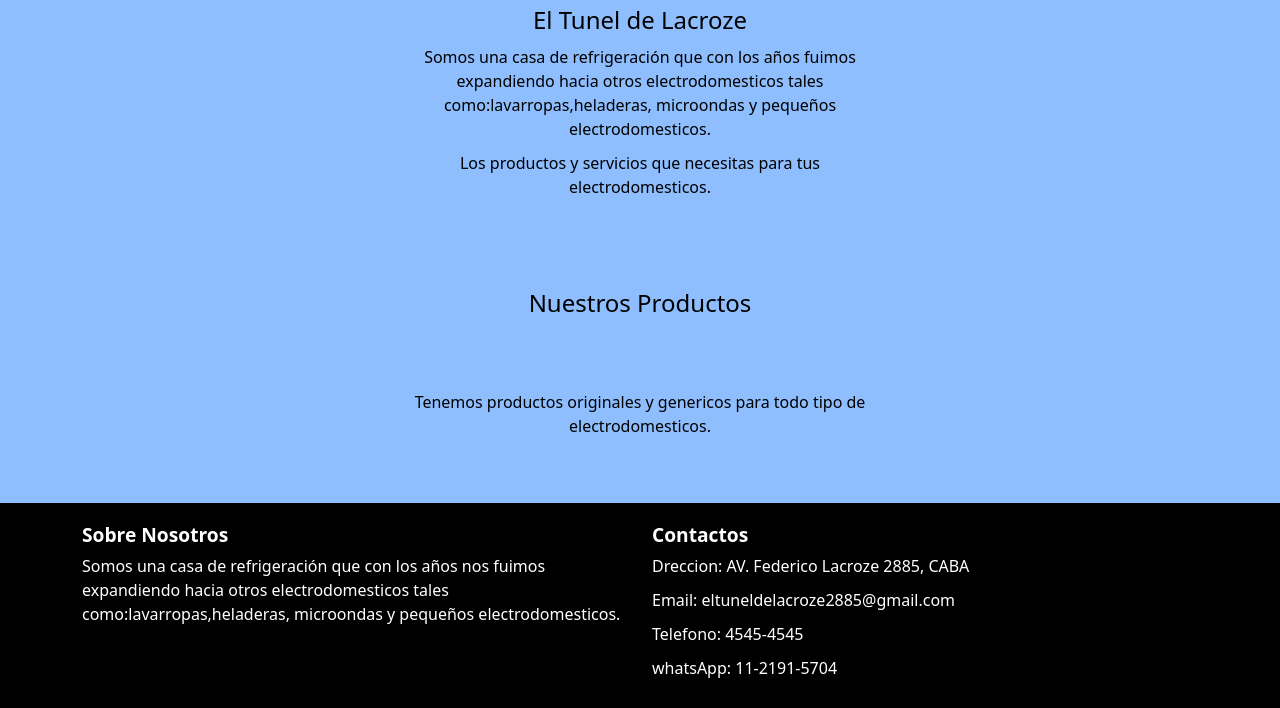
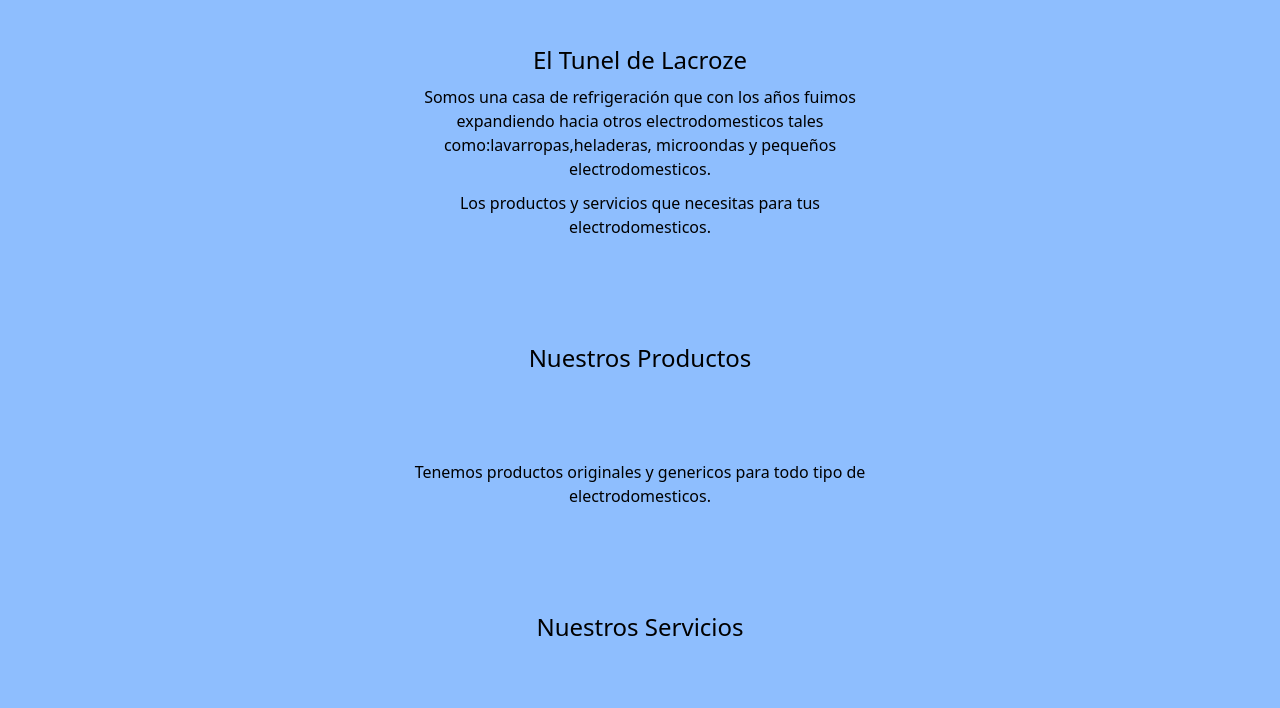
Before and after one commit to JeniferMorinigo/proyectofinaldw, a website: page index.html in a window 1280 px wide. Shown: the part 90-798 px from the top of the page. Drawn offline with nearby package versions, Linux system fonts and the light colour scheme.

Commit message:
arreglo css/scss

```diff
--- a/scss/_contacto.scss
+++ b/scss/_contacto.scss
@@ -1,4 +1,7 @@
 main {
+  margin: 20px auto;
+  max-width: 600px;
+  padding: 20px;
   .form-container {
     max-width: 400px;
     margin: 0 auto;
@@ -7,17 +10,14 @@ main {
     border-radius: 8px;
     margin-bottom: 5%;
   }
-
   .form-container h2 {
     margin-bottom: 20px;
   }
-
   form {
     label {
       display: block;
       margin-bottom: 5px;
     }
-
     .form-control {
       width: 100%;
       padding: 10px;
@@ -26,7 +26,6 @@ main {
       border-radius: 4px;
       resize: vertical;
     }
-
     .btn {
       padding: 10px 20px;
       background-color: #007bff;
--- a/scss/_footer.scss
+++ b/scss/_footer.scss
@@ -6,10 +6,7 @@ $footer-padding: 20px;
   background-color: $footer-bg-color;
   color: $footer-text-color;
   padding: $footer-padding;
-  width: 100%;
-  position: fixed;
-  left: 0;
-  bottom: 0;
+
 }
 .footer h5 {
   font-size: 1.2rem;
--- a/scss/_main-servicios.scss
+++ b/scss/_main-servicios.scss
@@ -2,7 +2,7 @@ main {
     h2 {
       margin-bottom: 1rem;
       text-align: center;
-      padding: 40px 0;
+      padding: 55px 0;
       margin-bottom: 2rem;
     }
 
```
Also changed, not shown: css/styles.css, 1 other file.
